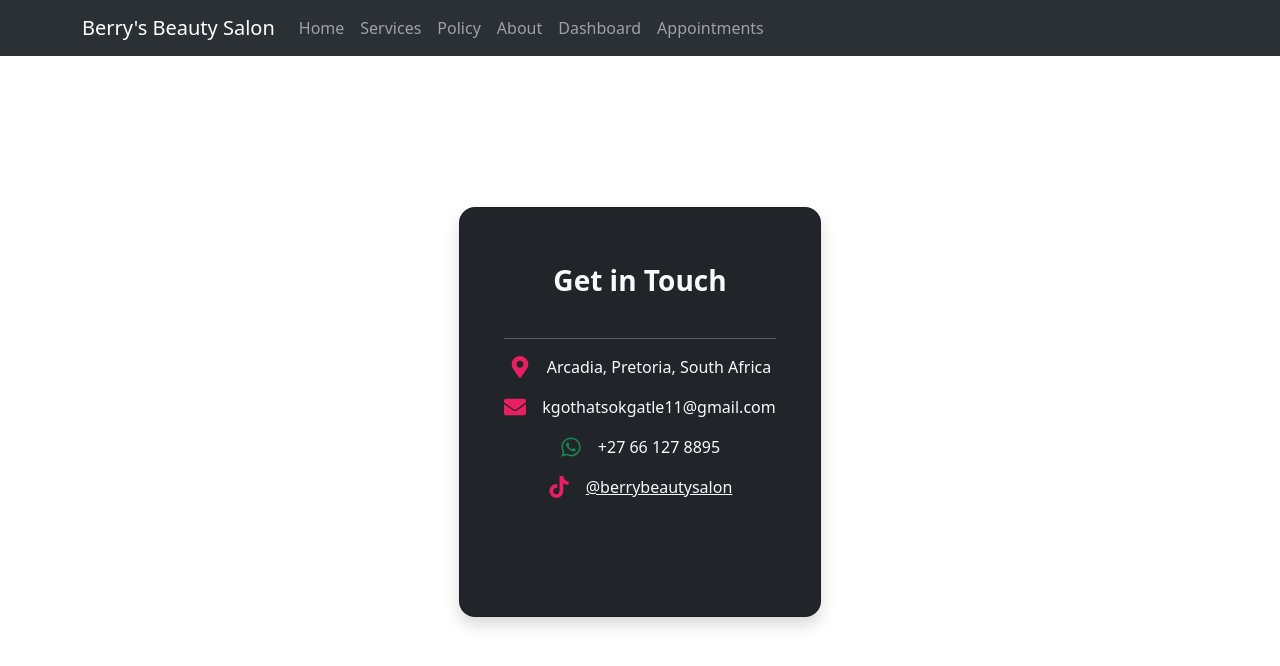
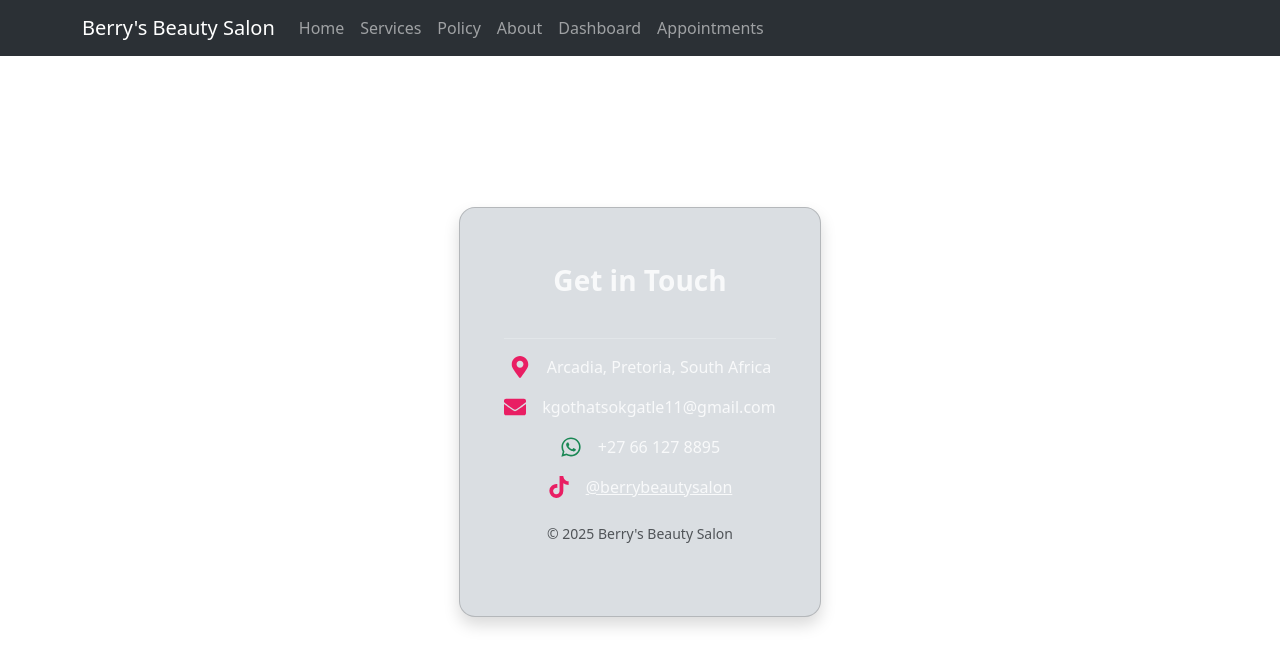
Before and after one commit to tswelopelemojewa/berrySalonWeb, a React (Vite) app: page /about in a window 1280 px wide. Shown: the top 666 px of the page. Built offline with nearby package versions, Linux system fonts and the light colour scheme.

Commit message:
changed about background color and maxsize

```diff
--- a/src/pages/About.jsx
+++ b/src/pages/About.jsx
@@ -11,7 +11,7 @@ const About = () => {
     // >
       <Card
         className="shadow rounded-4"
-        style={{ width: '100%', maxWidth: '900px', backgroundColor: '#212529' }}
+        style={{ width: '100%', maxWidth: '800px', backgroundColor: '#dadee2ff' }}
       >
         <Row>
           {/* Contact Information */}
```
